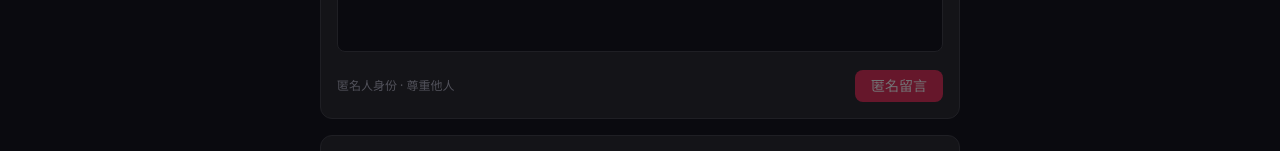
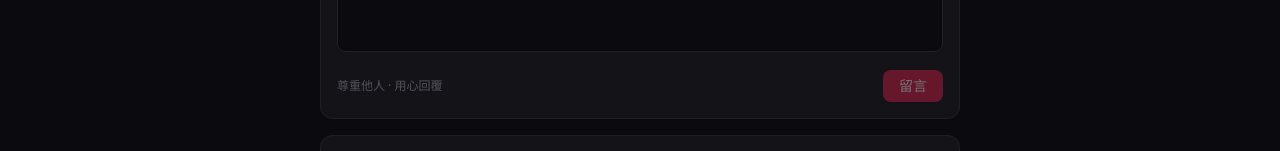
Before and after one commit to modelfactory17-star/hearten, a Next.js app: page /post/1 in a window 1280 px wide. Shown: the part 707-858 px from the top of the page. Built offline with nearby package versions, Linux system fonts and the light colour scheme.

Commit message:
fix: remove anonymous label from reply box

```diff
--- a/src/app/post/[id]/page.tsx
+++ b/src/app/post/[id]/page.tsx
@@ -117,12 +117,12 @@ export default function PostPage() {
             className="w-full bg-hearten-bg border border-hearten-border rounded-lg p-3 text-sm text-white placeholder-hearten-muted outline-none resize-none focus:border-hearten-rose transition-colors"
           />
           <div className="flex items-center justify-between mt-3">
-            <span className="text-xs text-hearten-dim">匿名人身份 · 尊重他人</span>
+            <span className="text-xs text-hearten-dim">尊重他人 · 用心回覆</span>
             <button
               disabled={!replyText.trim()}
               className="px-4 py-1.5 rounded-lg bg-hearten-rose hover:bg-hearten-rose-light disabled:opacity-40 disabled:cursor-not-allowed text-white text-sm font-medium transition-colors"
             >
-              匿名留言
+              留言
             </button>
           </div>
         </div>
```
